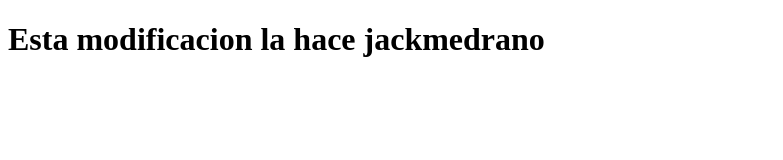
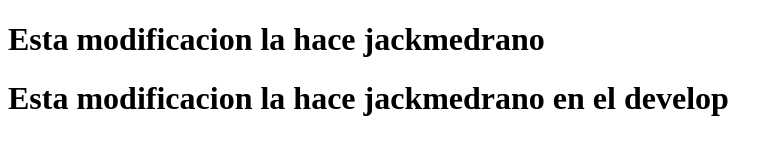
Before and after one commit to xaviercocco/TestMyProjects, a plain HTML site: page prueba/index.html in a window 1280 px wide. Shown: the whole page, without its empty margins (0-783 px from the left). Drawn offline with Linux system fonts and the light colour scheme.

Commit message:
cambio hecho en el develop de jackmedrano

```diff
--- a/prueba/index.html
+++ b/prueba/index.html
@@ -4,6 +4,8 @@
     <meta charset="UTF-8">
     <title>Esta es la base</title>
     <h1>Esta modificacion la hace jackmedrano</h1>
+    <h1>Esta modificacion la hace jackmedrano en el develop</h1>
+
 </head>
 <body>
 
```
